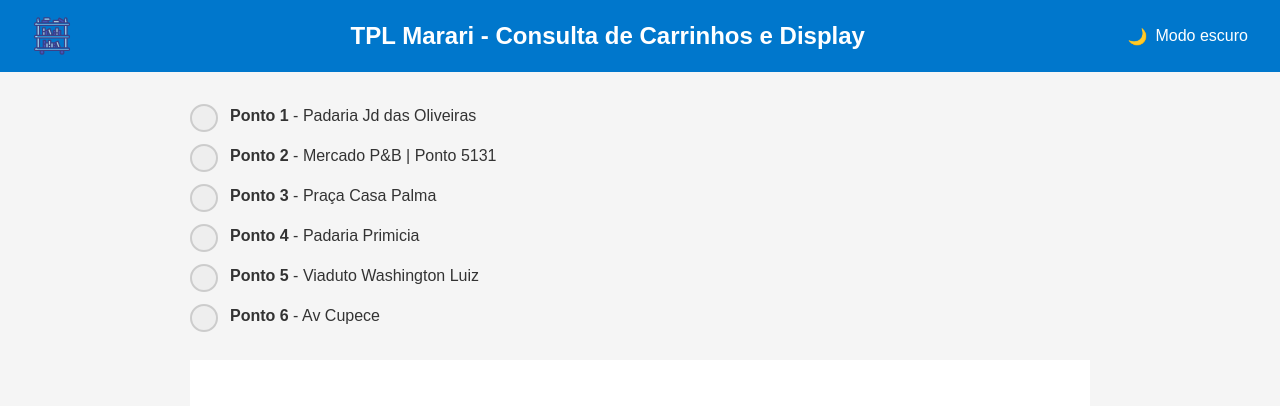
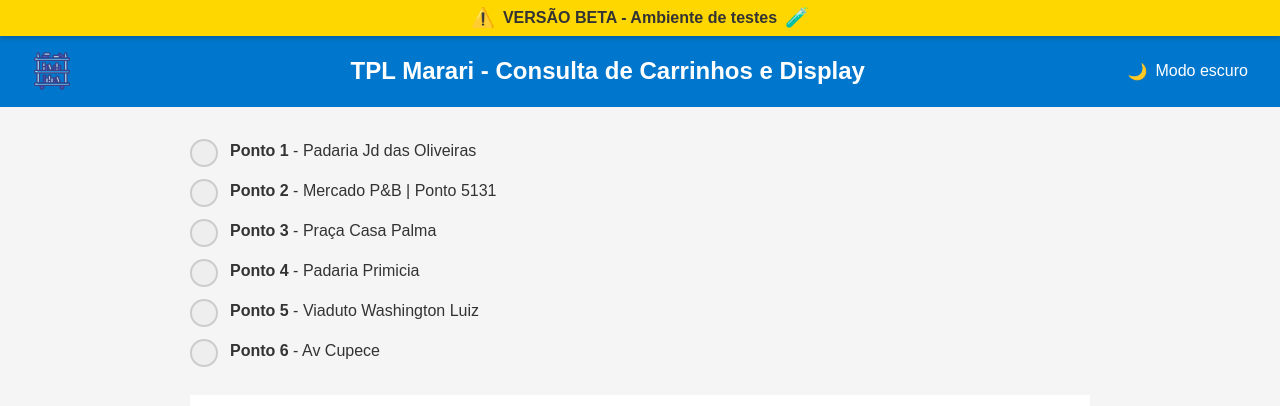
Before and after one commit to leolopes-7/dev-calendarios-unificados, a plain HTML site: page index.html in a window 1280 px wide. Drawn offline with Linux system fonts and the light colour scheme.

Commit message:
Add files via upload

```diff
--- a/index.html
+++ b/index.html
@@ -86,12 +86,52 @@
             border-color: #893B90;
         }
         .calendar-checkbox[data-point="6"] input:checked ~ .checkmark {
-            background-color: #FF9900; /* Amarelo/laranja para o novo ponto */
-            border-color: #FF9900;
+            background-color: #FF8C00; /* Laranja escuro para o ponto 6 */
+            border-color: #FF8C00;
+        }
+
+        /* Tarja BETA fixa no topo - amarelo com ícones */
+        .beta-banner {
+          position: fixed;
+          top: 0;
+          left: 0;
+          width: 100%;
+          background-color: #FFD700; /* Amarelo ouro */
+          color: #333;
+          text-align: center;
+          font-weight: bold;
+          padding: 0.4rem 0;
+          font-size: 1rem;
+          z-index: 9999;
+          font-family: Arial, sans-serif;
+          box-shadow: 0 2px 5px rgba(0,0,0,0.2);
+          display: flex;
+          justify-content: center;
+          align-items: center;
+          gap: 0.5rem;
+        }
+
+        /* Ícones estilo "⚠️" e "🧪" para indicar BETA */
+        .beta-banner .icon-warning {
+          font-size: 1.2rem;
+        }
+        .beta-banner .icon-lab {
+          font-size: 1.2rem;
+        }
+
+        /* Ajuste para empurrar o conteúdo para baixo, evitando sobreposição da tarja */
+        body {
+          padding-top: 2.2rem;
         }
     </style>
 </head>
 <body>
+    <div class="beta-banner" role="banner" aria-label="Versão Beta">
+      <span class="icon-warning" aria-hidden="true">⚠️</span>
+      VERSÃO BETA - Ambiente de testes
+      <span class="icon-lab" aria-hidden="true">🧪</span>
+    </div>
+
     <header class="header">
         <img src="logo.svg" alt="Logo TPL" class="logo-img" />
         <h1>TPL Marari - Consulta de Carrinhos e Display</h1>
@@ -147,7 +187,7 @@
             3: "d6c38e409070037546660123a107f4b95f65681a96c216cac7903d58465f5530%40group.calendar.google.com",
             4: "e22e471e522d36c6e1bca2edfcecfbc5ea23c9af8b5b4d10004bf2c7e4b2261f%40group.calendar.google.com",
             5: "1aa2749c04ae9ac703fa3b2ebbee2db79105711fcda01f98b82da998bc7488ce%40group.calendar.google.com",
-            6: "9de2c8187ab7a47ddbc0ff9ca2f765e04f9c7246a9d9f05949854601ae5f6863%40group.calendar.google.com"
+            6: "OWRlMmM4MTg3YWI3YTQ3ZGRiYzBmZjljYTJmNzY1ZTA0ZjljNzI0NmE5ZDlmMDU5NDk4NTQ2MDFhZTVmNjg2M0Bncm91cC5jYWxlbmRhci5nb29nbGUuY29t"
         };
 
         const calendarColorMap = {
@@ -156,7 +196,7 @@
             3: "#E67C73", // Laranja
             4: "#B1365F", // Vermelho
             5: "#893B90", // Roxo
-            6: "#FF9900"  // Amarelo/laranja
+            6: "#FF8C00"  // Laranja escuro para o ponto 6
         };
 
         const selectedCalendar = localStorage.getItem("selectedCalendar") || null;
--- a/style.css
+++ b/style.css
@@ -192,3 +192,31 @@ body {
 .dark-mode .calendar-container iframe {
     background-color: #2c2c2c;
 }
+/* Tarja BETA fixa no topo - amarelo com ícones */
+.beta-banner {
+  position: fixed;
+  top: 0;
+  left: 0;
+  width: 100%;
+  background-color: #FFD700; /* Amarelo ouro */
+  color: #333;
+  text-align: center;
+  font-weight: bold;
+  padding: 0.4rem 0;
+  font-size: 1rem;
+  z-index: 9999;
+  font-family: Arial, sans-serif;
+  box-shadow: 0 2px 5px rgba(0,0,0,0.2);
+  display: flex;
+  justify-content: center;
+  align-items: center;
+  gap: 0.5rem;
+}
+
+/* Ícones estilo "⚠️" e "🧪" para indicar BETA */
+.beta-banner .icon-warning {
+  font-size: 1.2rem;
+}
+.beta-banner .icon-lab {
+  font-size: 1.2rem;
+}
```
